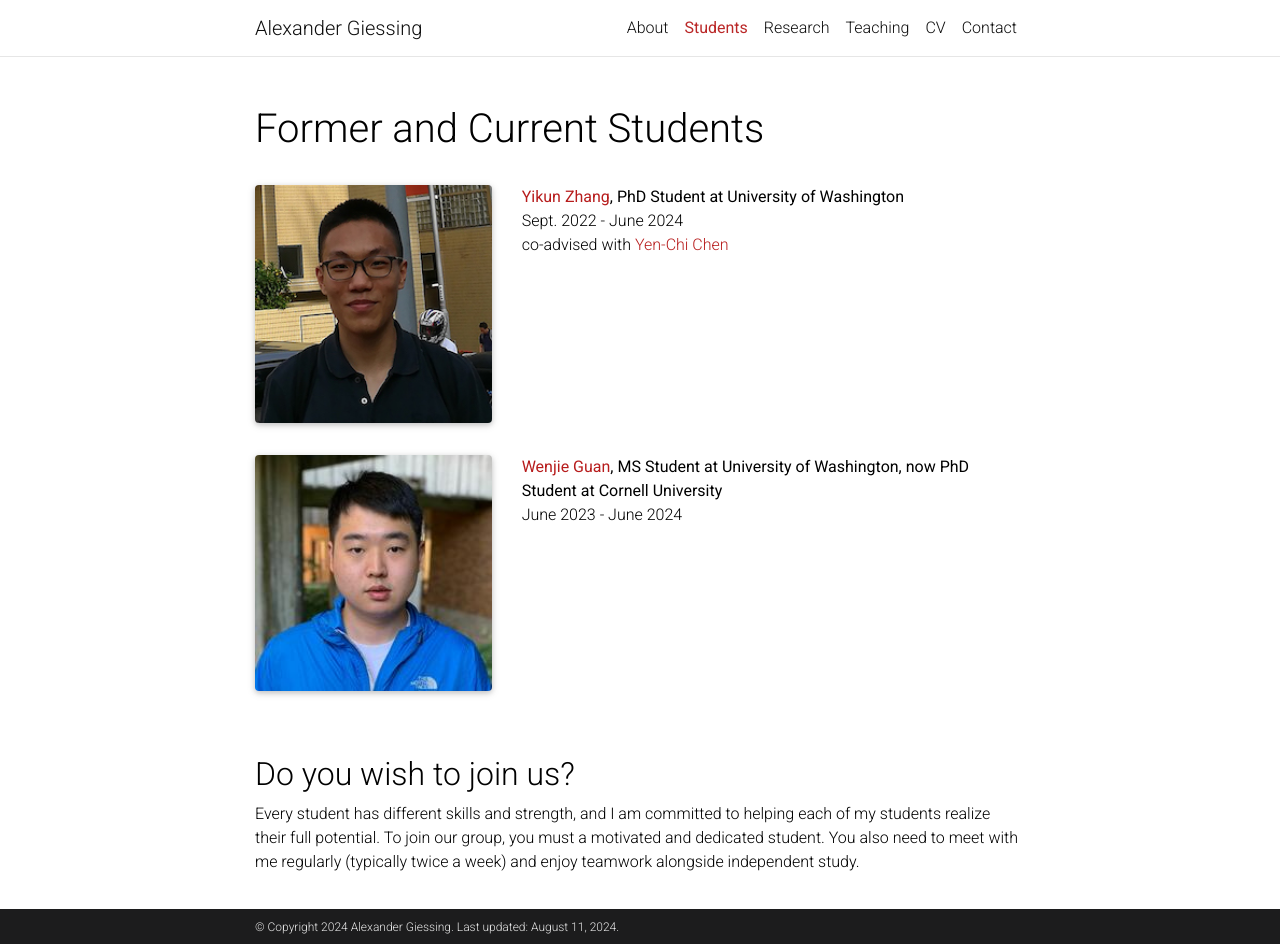
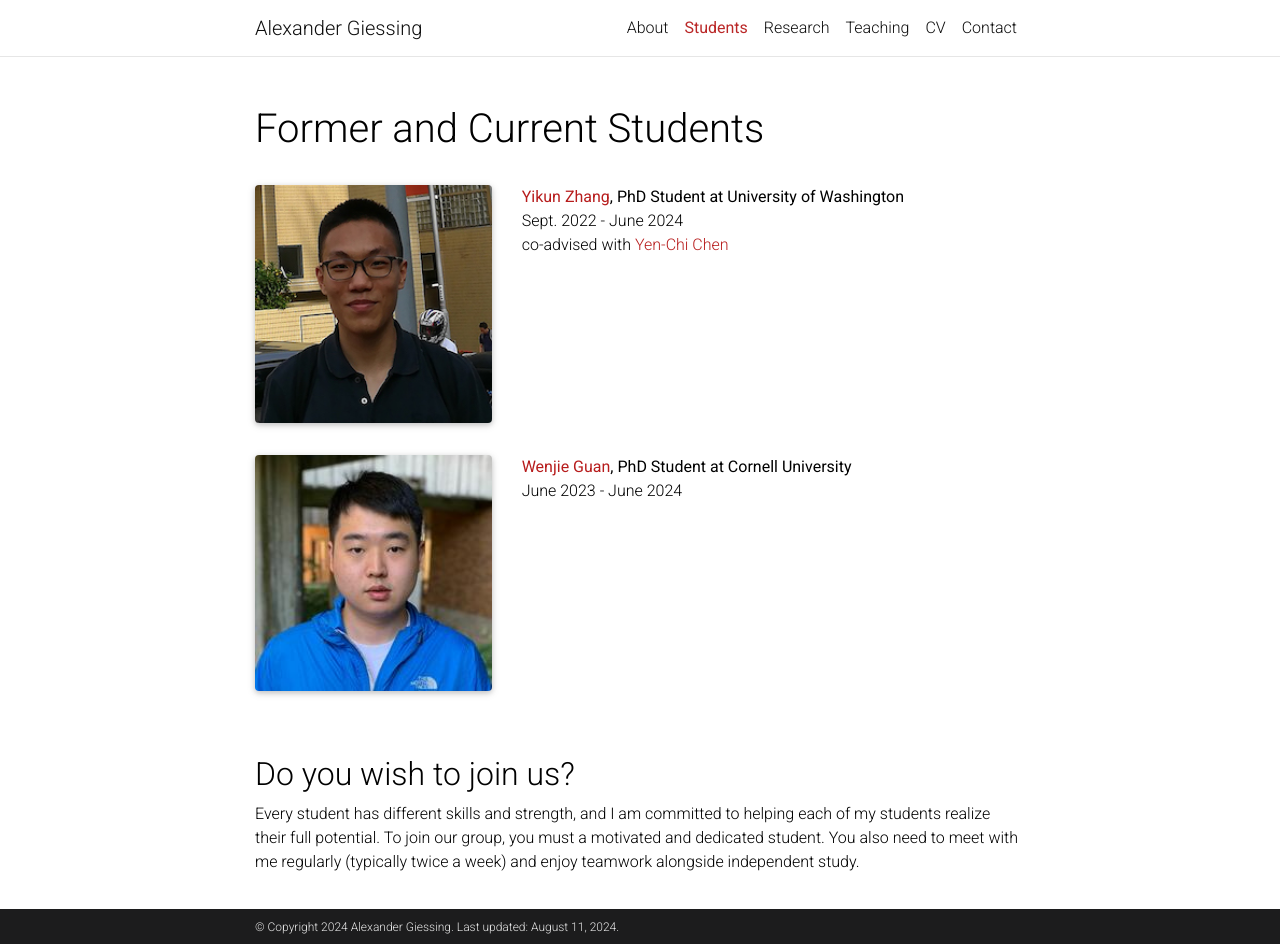
Before and after one commit to agiessing/agiessing.github.io, a Jekyll site: the page built from _pages/people.md, in a window 1280 px wide and 944 px high. Built offline with Jekyll 4.4.1, drawn with Linux system fonts in a browser that asks for light colours; comment, search, counter and statistics services are not loaded; a style sheet for code colours, icons or effects is not loaded.

Commit message:
Update people.md

```diff
--- a/_pages/people.md
+++ b/_pages/people.md
@@ -44,7 +44,7 @@
                                 </div>
                        <div id="Wenjie_Guan" class="col-sm-8">
                             <div class="title">
-                            <a href= "https://stat.uw.edu/about-us/people/wenjie-guan">Wenjie Guan</a>, MS Student at University of Washington, now PhD Student at Cornell University
+                            <a href= "https://stat.uw.edu/about-us/people/wenjie-guan">Wenjie Guan</a>, PhD Student at Cornell University
                             </div>
                             <div class="when">
                                 June 2023 - June 2024
```
